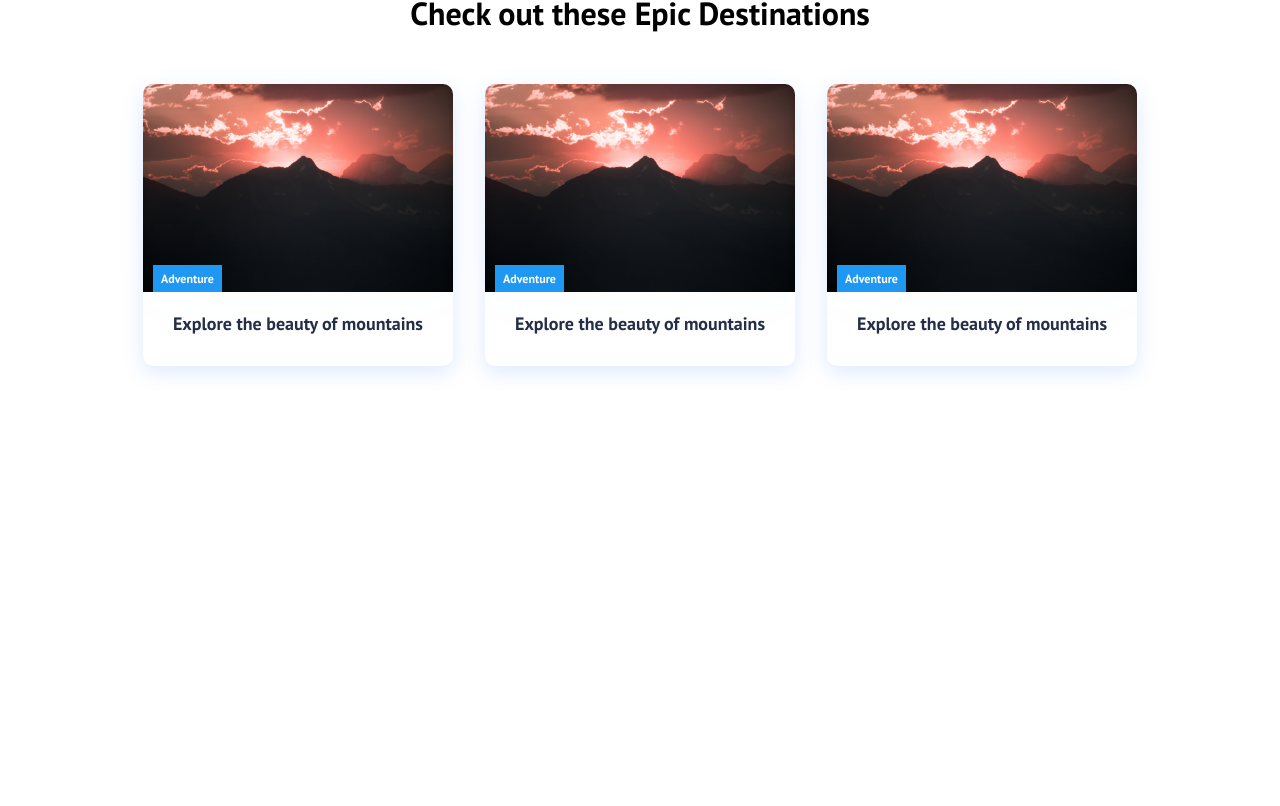
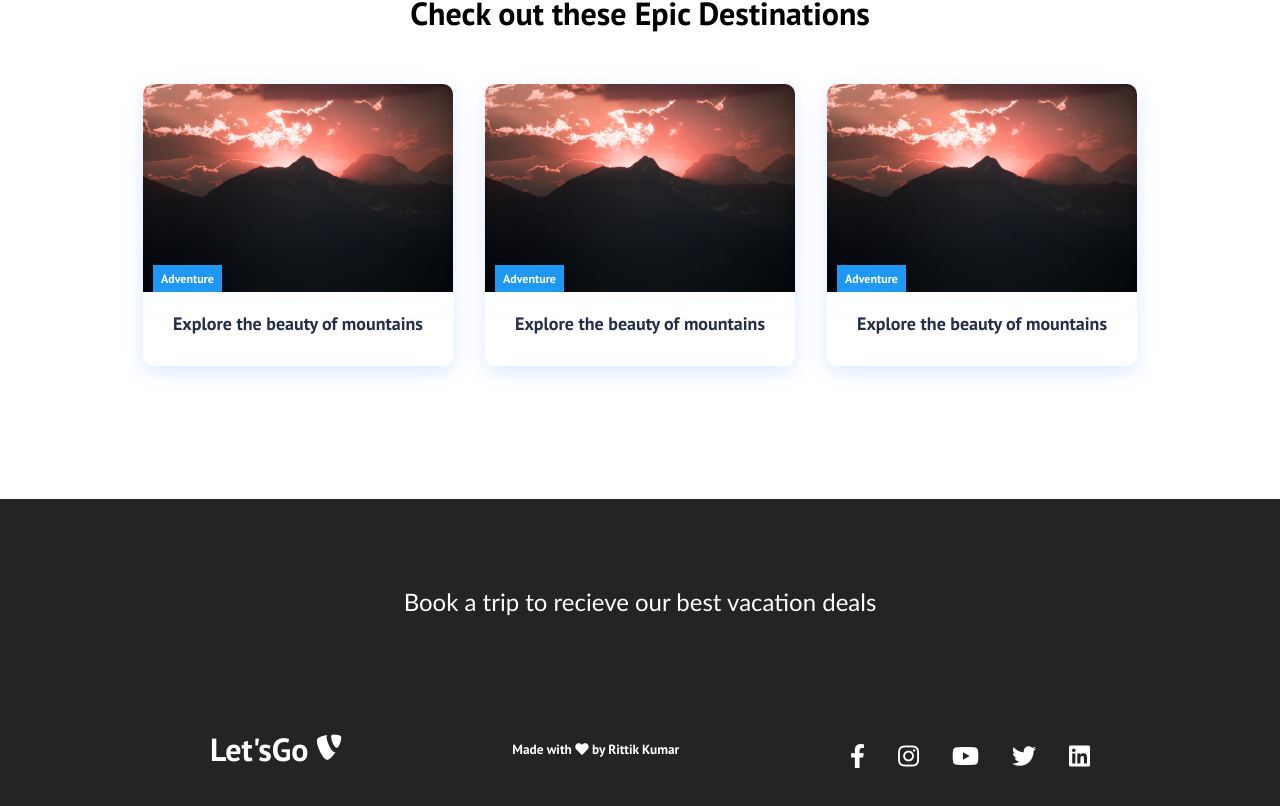
Before and after one commit to Rittik-kumar/letsgo, a React (Create React App) app: page / in a window 1280 px wide. Shown: the part 952-1758 px from the top of the page. Before the commit the page ends 1451 px from the top, so only its background shows below. Built offline with nearby package versions, Linux system fonts and the light colour scheme.

Commit message:
Added footer to home

```diff
--- a/src/App.js
+++ b/src/App.js
@@ -6,6 +6,7 @@ import Home from './Components/pages/Home';
 import Services from './Components/pages/Services';
 import Product from './Components/pages/Product';
 import SignUp from './Components/pages/SignUp';
+import Footer from './Components/Footer';
 
 function App() {
   return (
@@ -18,6 +19,7 @@ function App() {
          <Route path='/product' component={Product} />
          <Route path='/sign-up' component={SignUp} />
        </Switch>
+       <Footer />
       </Router>
     </>
   );
```
